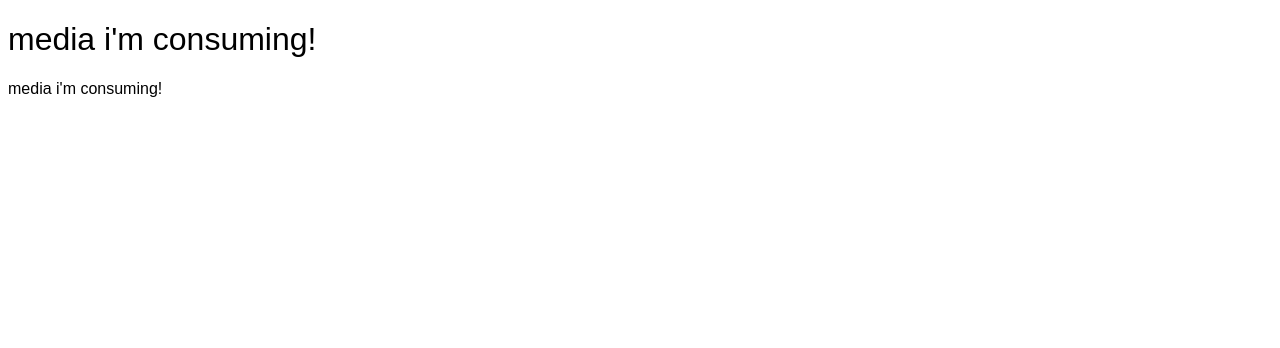
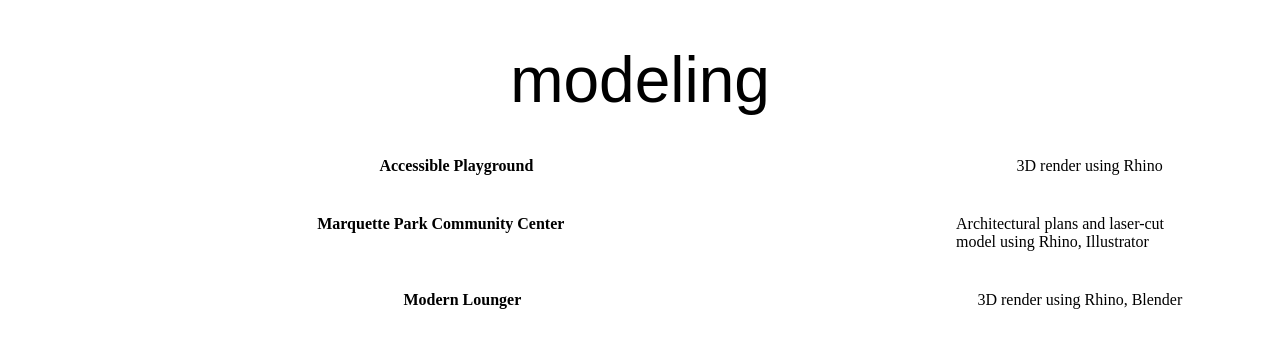
Before and after one commit to taramakhija51/linkinbio24, a plain HTML site: page index.html in a window 1280 px wide. Drawn offline with Linux system fonts and the light colour scheme; a web font is replaced by a local one.

Commit message:
block element

```diff
--- a/index.html
+++ b/index.html
@@ -1,6 +1,9 @@
 <!DOCTYPE html>
 <html>
 <head>
+  <link rel="preconnect" href="https://fonts.googleapis.com">
+  <link rel="preconnect" href="https://fonts.gstatic.com" crossorigin>
+  <link href="https://fonts.googleapis.com/css2?family=Caudex:ital,wght@0,400;0,700;1,400;1,700&display=swap" rel="stylesheet">
   <meta charset="UTF-8">
   <title>link-in-bio</title>
 <style>
@@ -10,19 +13,75 @@ body {
     color: black;
     font-family: sudestada, sans-serif;
     font-style: normal;
-    font-weight: 400;;
+    font-weight: 400;
+    display: grid;
+    grid-template-columns: 3fr 1fr;
+    justify-items: center;
+
   }
 }
 
 .header {
-  font-size: 200;
+  display: flex;
+  padding-top: 35px;
+  font-size: 64px;
   justify-content: center;
-  align-items: center;
 }
+
+.block{
+  margin-top: 40px;
+}
+.project_heading {
+
+  font-family : 'Avenir Heavy' ;
+  font-weight: bold;
+  font-size : 20px">
+  text-align: left;
+}
+
+.project_desc {
+  font-family: "Avenir Light" ;
+  font-size: 16px;
+  text-align: left;
+}
+
+.project_heading_right {
+  font-family : 'Avenir Heavy' ;
+  font-weight: bold;
+  font-size : 20px"
+  display: grid;
+    grid-template-columns: 3fr 1fr;
+    justify-items: right;
+    text-align: left;
+}
+
+.project_desc_right {
+  font-family: "Avenir Light" ;
+  font-size: 16px;
+  display: grid;
+    grid-template-columns: 3fr 1fr;
+    justify-items: right;
+    text-align: left;
+}
+
 </style>
 </head>
 <body>
-  <h1><div>media i'm consuming!</div></h1>
-  <div class="header">media i'm consuming!</div>
+  <div class="header">modeling</div>
+<div class="block">
+  <div class="project_heading">Accessible Playground</div>
+  <div class="project_desc">3D render using Rhino</div>
+</div>
+
+<div class="block">
+  <div class="project_heading_right">Marquette Park Community Center</div>
+  <div class="project_desc_right">Architectural plans and laser-cut model using Rhino, Illustrator</div>
+</div>
+
+<div class="block">
+  <div class="project_heading">Modern Lounger</div>
+  <div class="project_desc">3D render using Rhino, Blender</div>
+</div>
+
 </body>
 </html>
```
